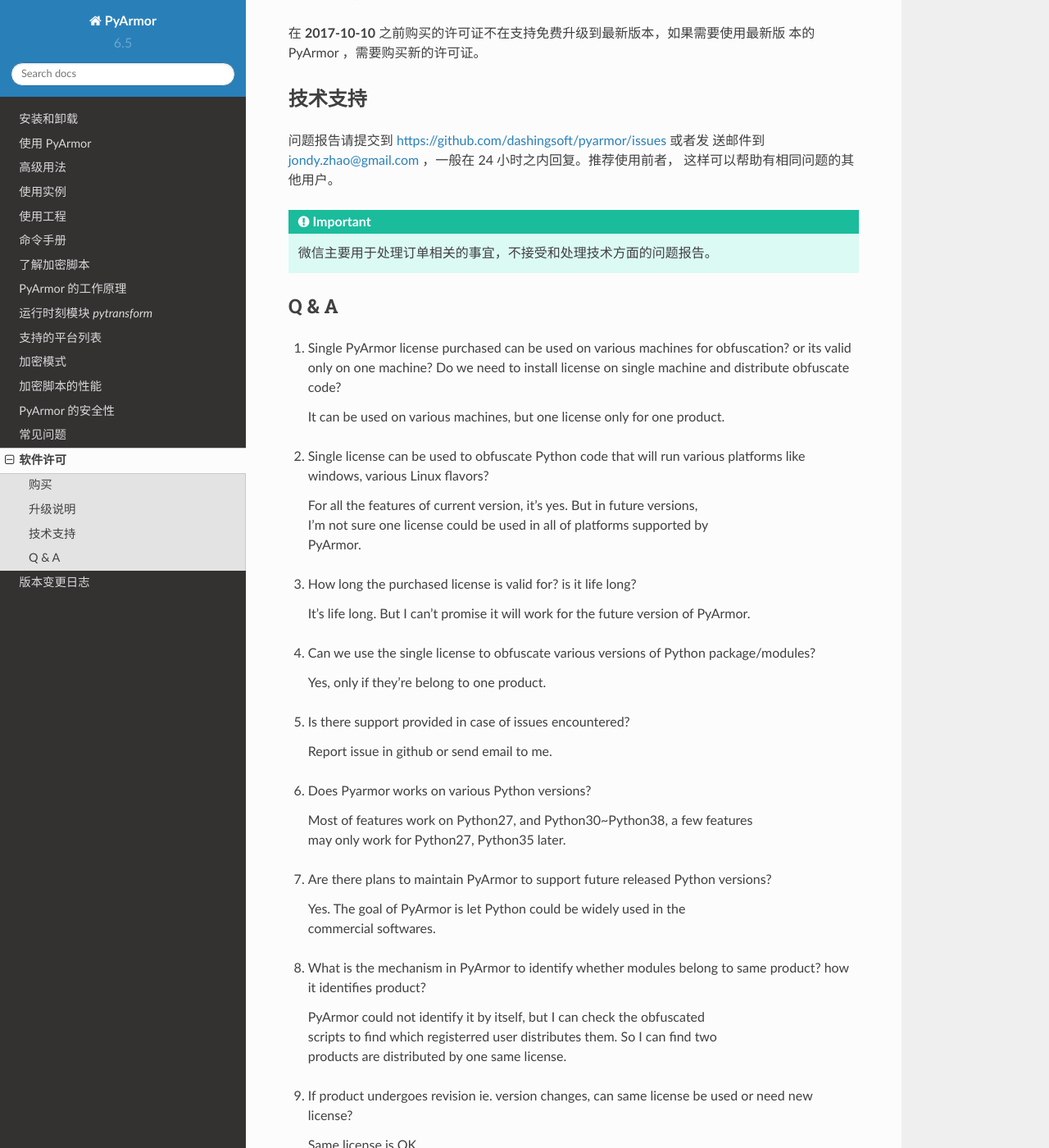
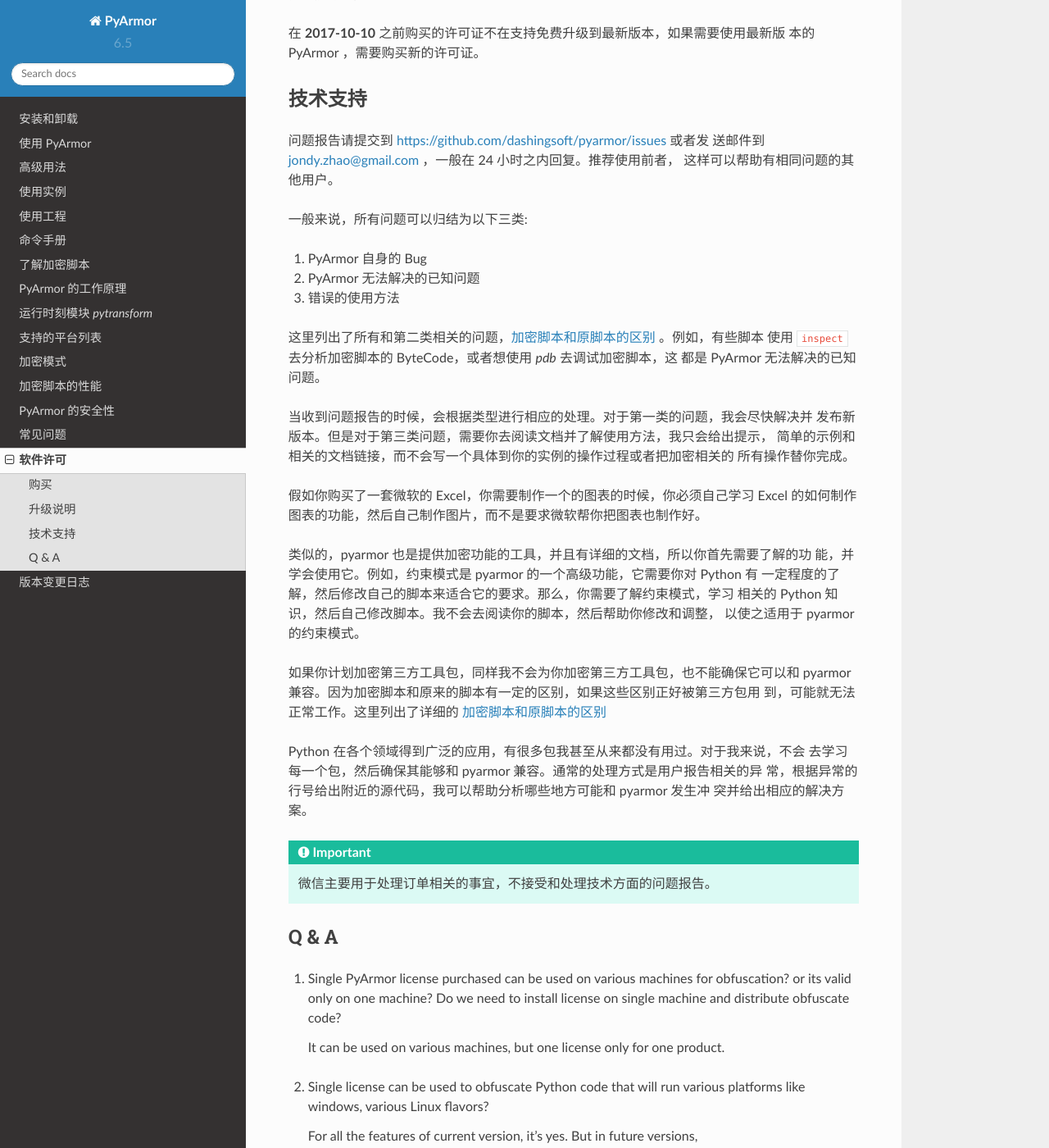
Before and after one commit to dashingsoft/pyarmor-docs-zh, a Sphinx documentation site: the page built from docs/license.rst, in a window 1280 px wide and 1400 px high, scrolled down 1899 px. Shown: the whole window at 82% size. Built offline with Sphinx 7.4.7 and the Read the Docs theme 2.0.0, drawn with Linux system fonts in a browser that asks for light colours.

Commit message:
Add some technical support items

```diff
--- a/docs/license.rst
+++ b/docs/license.rst
@@ -93,6 +93,39 @@
 送邮件到 jondy.zhao@gmail.com ，一般在 24 小时之内回复。推荐使用前者，
 这样可以帮助有相同问题的其他用户。
 
+一般来说，所有问题可以归结为以下三类:
+
+1. PyArmor 自身的 Bug
+2. PyArmor 无法解决的已知问题
+3. 错误的使用方法
+
+这里列出了所有和第二类相关的问题，:ref:`加密脚本和原脚本的区别` 。例如，有些脚本
+使用 ``inspect`` 去分析加密脚本的 ByteCode，或者想使用 `pdb` 去调试加密脚本，这
+都是 PyArmor 无法解决的已知问题。
+
+当收到问题报告的时候，会根据类型进行相应的处理。对于第一类的问题，我会尽快解决并
+发布新版本。但是对于第三类问题，需要你去阅读文档并了解使用方法，我只会给出提示，
+简单的示例和相关的文档链接，而不会写一个具体到你的实例的操作过程或者把加密相关的
+所有操作替你完成。
+
+假如你购买了一套微软的 Excel，你需要制作一个的图表的时候，你必须自己学习 Excel
+的如何制作图表的功能，然后自己制作图片，而不是要求微软帮你把图表也制作好。
+
+类似的，pyarmor 也是提供加密功能的工具，并且有详细的文档，所以你首先需要了解的功
+能，并学会使用它。例如，约束模式是 pyarmor 的一个高级功能，它需要你对 Python 有
+一定程度的了解，然后修改自己的脚本来适合它的要求。那么，你需要了解约束模式，学习
+相关的 Python 知识，然后自己修改脚本。我不会去阅读你的脚本，然后帮助你修改和调整，
+以使之适用于 pyarmor 的约束模式。
+
+如果你计划加密第三方工具包，同样我不会为你加密第三方工具包，也不能确保它可以和
+pyarmor 兼容。因为加密脚本和原来的脚本有一定的区别，如果这些区别正好被第三方包用
+到，可能就无法正常工作。这里列出了详细的 :ref:`加密脚本和原脚本的区别`
+
+Python 在各个领域得到广泛的应用，有很多包我甚至从来都没有用过。对于我来说，不会
+去学习每一个包，然后确保其能够和 pyarmor 兼容。通常的处理方式是用户报告相关的异
+常，根据异常的行号给出附近的源代码，我可以帮助分析哪些地方可能和 pyarmor 发生冲
+突并给出相应的解决方案。
+
 .. important::
 
    微信主要用于处理订单相关的事宜，不接受和处理技术方面的问题报告。
```
